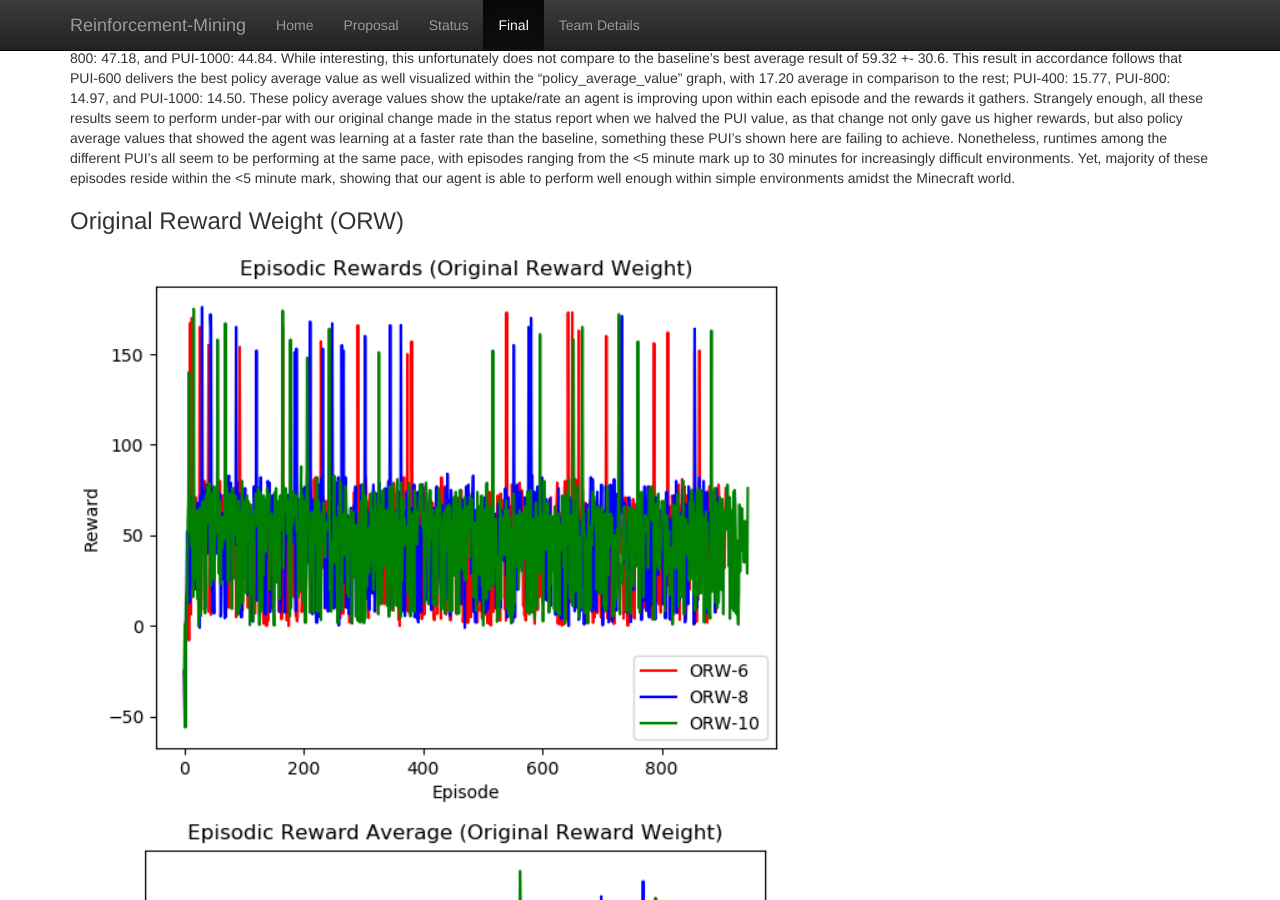
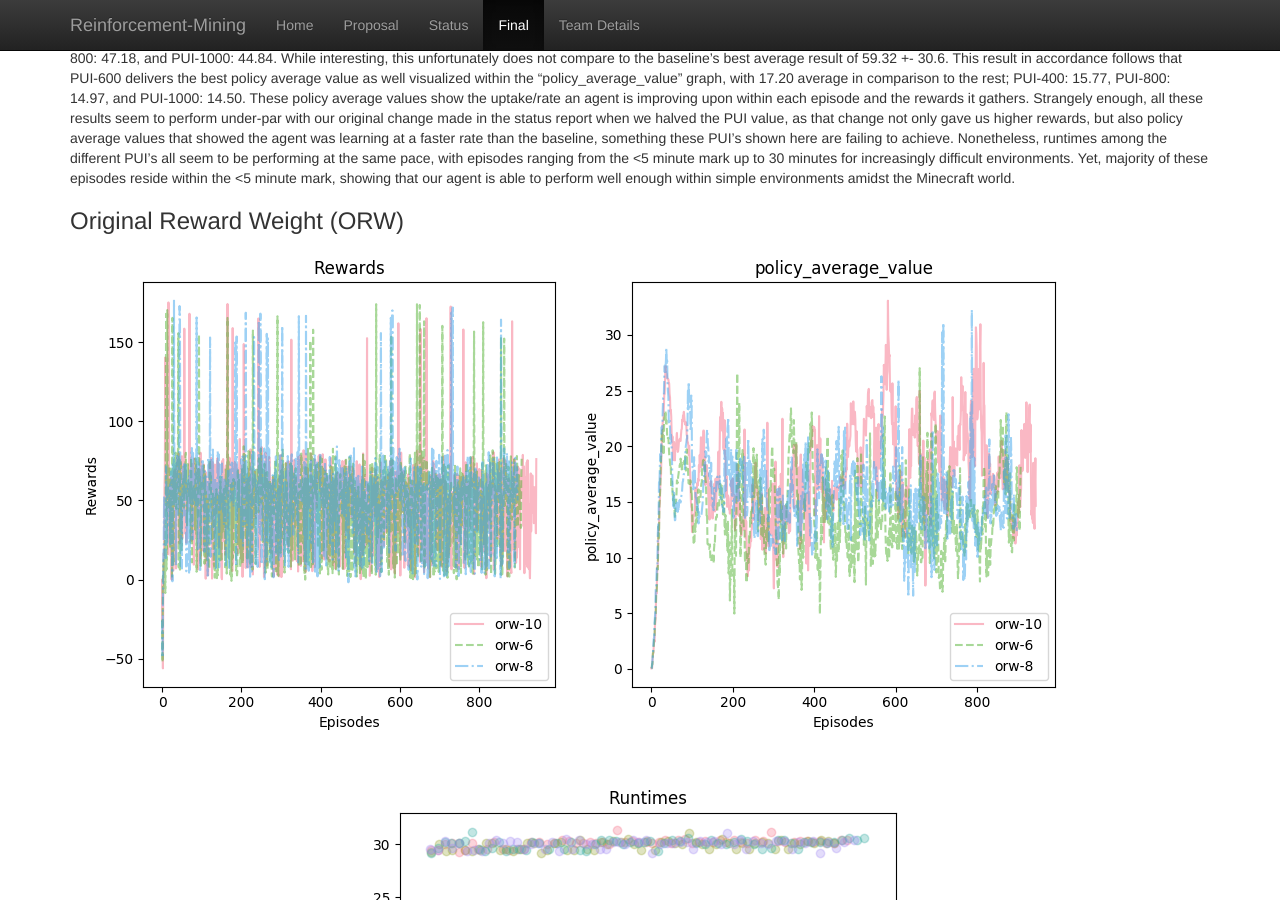
Before and after one commit to TDHTTTT/RM, a Jekyll site: the page built from docs/final.md, in a window 1280 px wide and 900 px high, scrolled down 4585 px. Built offline with Jekyll 4.4.1, drawn with Linux system fonts in a browser that asks for light colours.

Commit message:
orw imgs added

```diff
--- a/docs/final.md
+++ b/docs/final.md
@@ -45,6 +45,10 @@
 
 ### Original Reward Weight (ORW)
 
+![dui](images/orw-1.png)
+<p align="center">
+<img src="images/pui-run.png">
+</p>
 ![dal](images/orw-mesh-R.png) ![dal](images/orw-mesh-PA.png)
 ![dal](images/orw-mesh-T.png)
 
```
Also changed, not shown: docs/images/orw-1.png (added), docs/images/orw-run.png (added).
